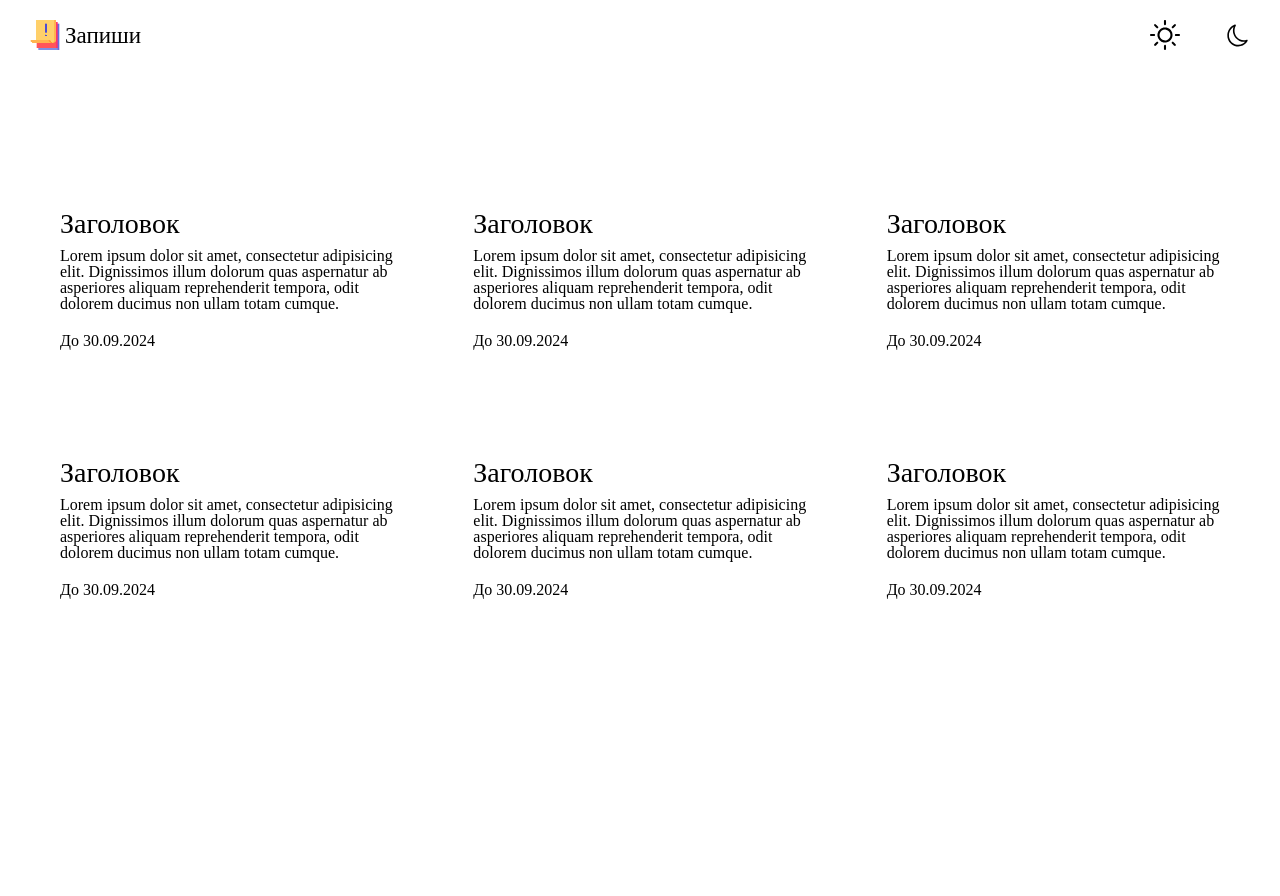
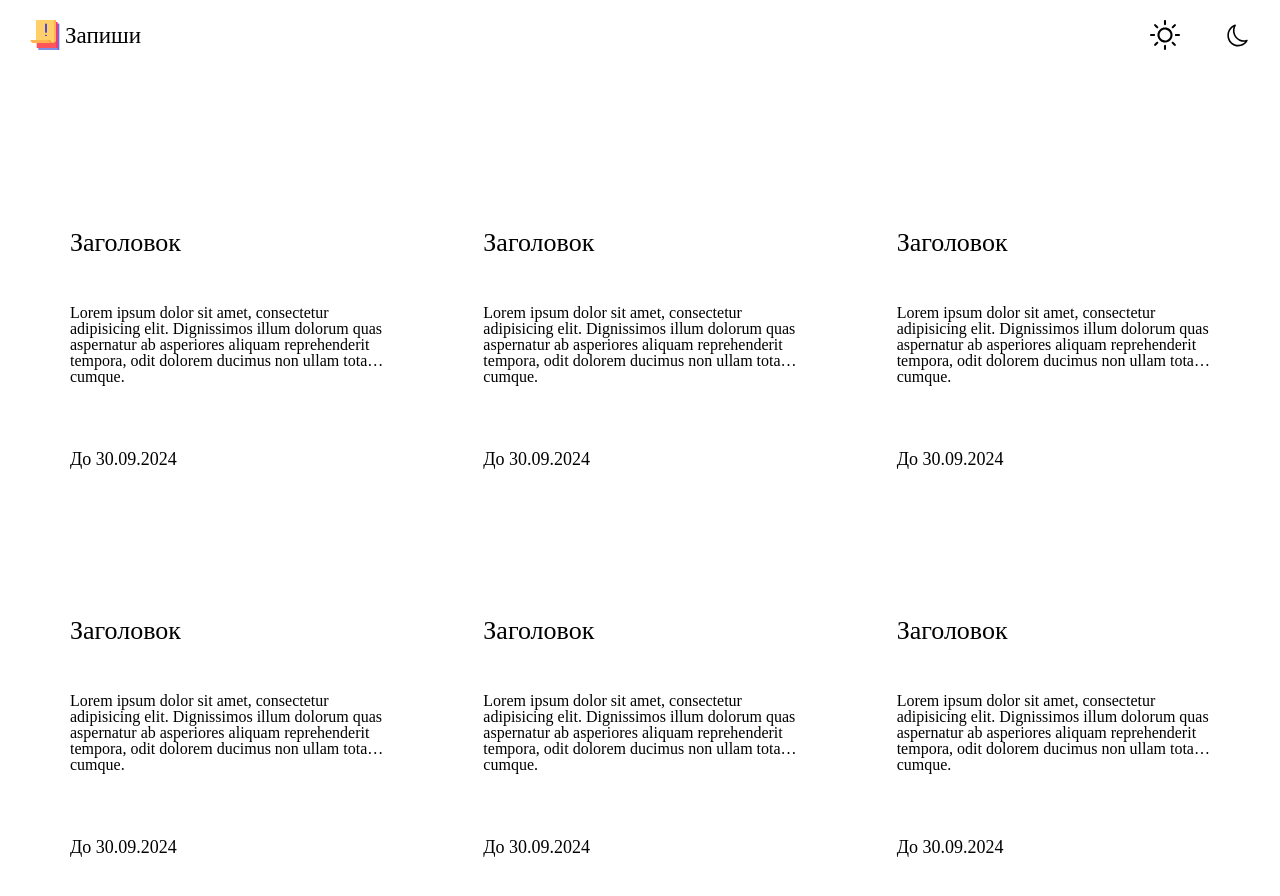
Before and after one commit to shved-project/Write, a React (Vite) app: page / in a window 1280 px wide. Shown: the top 896 px of the page. Before the commit the page ends 800 px from the top, so only its background shows below. Built offline with nearby package versions, Linux system fonts and the light colour scheme.

Commit message:
Продолжаем стилизовать Note

```diff
--- a/src/components/Note/note.scss
+++ b/src/components/Note/note.scss
@@ -1,5 +1,10 @@
 .note {
+	transform: scale(1);
+	transition: transform 0.2s ease-out;
+
 	&:hover {
+		transform: scale(1.02);
+
 		.note__buttons {
 			opacity: 1;
 			transition: opacity 0.1s ease-in;
@@ -23,7 +28,7 @@
 			fill: #00ca00;
 		}
 		&:nth-child(2) {
-			fill: #bd4500;
+			fill: #969696;
 		}
 		&:last-child {
 			fill: #ff4343;
@@ -32,27 +37,39 @@
 
 	&__card {
 		background-color: var(--bg-card-color);
-		padding: 20px;
+		padding: 40px 30px;
 		border-radius: 10px;
-		box-shadow: 0px 0px 0px var(--bg-card-color);
-		transition-property: background-color, box-shadow !important;
-		transition-delay: 0.2s;
+		transform: scale(1);
 		cursor: pointer;
-
-		&:hover {
-			box-shadow: 0px 5px 20px var(--bg-card-color);
-		}
 	}
 	&__card-title {
-		font-size: 28px;
-		margin-bottom: 10px;
+		overflow: hidden;
+		display: -webkit-box;
+		-webkit-box-orient: vertical;
+		-webkit-line-clamp: 2;
+		min-height: 55px;
+		font-size: 26px;
+		margin-bottom: 20px;
 		font-family: Nunito-SemiBold;
 	}
 	&__card-line {
 		width: 100%;
 		height: 1px;
 		background-color: var(--text-color);
+		opacity: 0.3;
 		border: none;
-		margin-block: 10px;
+		margin-block: 20px 15px;
+	}
+	&__card-text {
+		overflow: hidden;
+		display: -webkit-box;
+		-webkit-box-orient: vertical;
+		-webkit-line-clamp: 4;
+		min-height: 109px;
+	}
+	&__card-deadline {
+		width: max-content;
+		font-size: 18px;
+		font-family: Nunito-SemiBold;
 	}
 }
```
